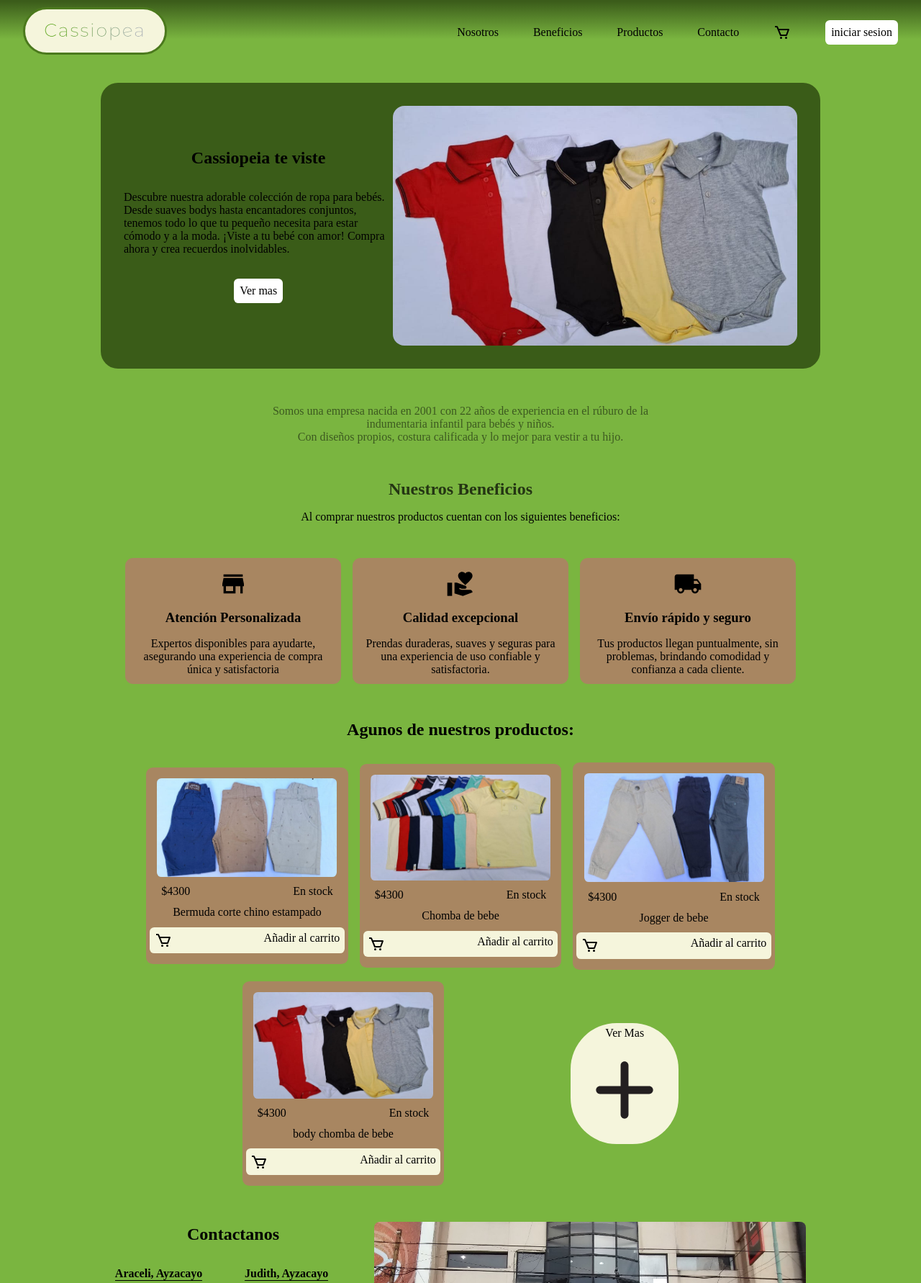
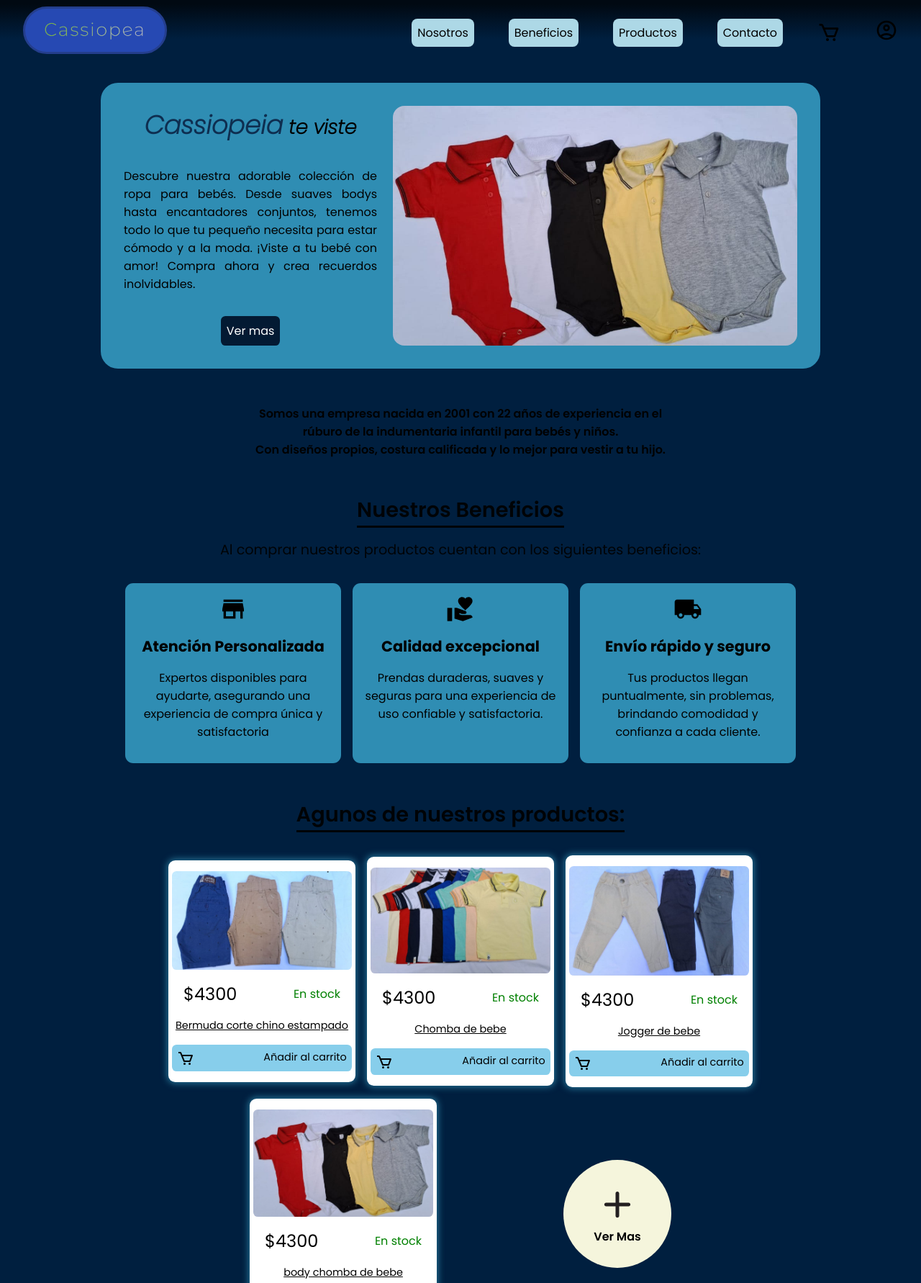
Before and after one commit to LeandroUB5/landing-integrador, a plain HTML site: page index.html in a window 1280 px wide. Shown: the top 1782 px of the page at 72% size. Drawn offline with Linux system fonts and the light colour scheme.

Commit message:
Add: paleta diseño

```diff
--- a/assets/style/style.css
+++ b/assets/style/style.css
@@ -1,3 +1,4 @@
+@import url("https://fonts.googleapis.com/css2?family=Poppins:ital,wght@0,100;0,200;0,300;0,400;0,600;0,700;0,800;1,200&display=swap");
 * {
   margin: 0;
   padding: 0;
@@ -5,6 +6,7 @@
   text-decoration: none;
   list-style-type: none;
   color: black;
+  font-family: "Poppins";
 }
 body {
   display: flex;
@@ -12,7 +14,7 @@ body {
   align-items: center;
   justify-content: center;
   gap: 30px;
-  background: rgb(122, 181, 64);
+  background: #001f3f;
 }
 
 /* <<<<<<<<<<<<<<<<<<<<<<<Header>>>>>>>>>>>>>>>>>>>> */
@@ -23,17 +25,17 @@ header {
   justify-content: space-between;
   background: linear-gradient(
     0deg,
-    rgb(122, 181, 64) 36%,
-    rgba(59, 92, 26, 1) 98%
+    rgba(0, 31, 63, 1) 36%,
+    rgba(1, 9, 18, 1) 93%
   );
   width: 100%;
   height: 85px;
 }
 .logo {
   width: 200px;
-  background-color: #f5f5dc;
+  background-color: #2649b3;
   border-radius: 100px;
-  border: solid rgb(75, 121, 29);
+  border: solid #243e8d;
 }
 .navbar {
   display: flex;
@@ -44,10 +46,20 @@ header {
   display: flex;
   gap: 3rem;
 }
-.navbar_iniciosesion {
-  background-color: white;
+.navbar_ul a {
+  background-color: #add8e6;
   padding: 0.5rem;
-  border-radius: 0.4rem;
+  border-radius: 0.5rem;
+}
+.navbar_ul a:hover {
+  color: white;
+  background-color: #010d1a;
+}
+.carro {
+  width: 2rem;
+}
+.navbar_iniciosesion img {
+  width: 2rem;
 }
 /* <<<<<<<<<<<<<<<<<<<<<<<Hero>>>>>>>>>>>>>>>>>>>> */
 main {
@@ -62,9 +74,10 @@ main {
   align-items: center;
   justify-content: center;
   max-width: 1000px;
-  background-color: rgb(58, 92, 24);
+  background-color: #2f8db3;
   padding: 2rem;
   border-radius: 1.5rem;
+  gap: 1.4rem;
 }
 .conteiner_info {
   display: flex;
@@ -73,9 +86,27 @@ main {
   gap: 2rem;
   width: 40%;
 }
+.conteiner_info_titulo {
+  font-style: italic;
+  font-size: 1.7rem;
+}
+.conteiner_info_titulo span {
+  font-size: 2.2rem;
+  color: #0e2e50;
+}
 .conteiner_hero_img {
   width: 60%;
   border-radius: 1rem;
+}
+.conteiner_info_text {
+  text-align: justify;
+  font-size: 1rem;
+}
+.btn {
+  background-color: #031a33;
+  padding: 0.5rem;
+  border-radius: 0.4rem;
+  color: white;
 }
 
 /* <<<<<<<<<<<<<<<<<<<<<<<about>>>>>>>>>>>>>>>>>>>> */
@@ -84,7 +115,7 @@ main {
   text-align: center;
 }
 .about_text {
-  opacity: 0.5;
+  font-weight: 600;
   text-align: center;
 }
 .about_span {
@@ -95,7 +126,7 @@ main {
   width: 1000px;
   display: flex;
   flex-direction: column;
-  gap: 3rem;
+  gap: 2rem;
 }
 .beneficios-info {
   display: flex;
@@ -105,14 +136,19 @@ main {
   gap: 1rem;
 }
 .beneficios_info_tittle {
-  opacity: 0.7;
+  font-weight: 600;
+  opacity: 0.9;
+  font-size: 1.8rem;
+  border-bottom: solid #000000;
+}
+.beneficios_info_text {
+  font-size: 1.2rem;
+  opacity: 0.9;
 }
 .beneficios-conteiner {
   display: flex;
   align-items: center;
   justify-content: center;
-  /*   flex-wrap: wrap;
- */
   gap: 1rem;
 }
 .beneficio {
@@ -122,14 +158,20 @@ main {
   justify-content: baseline;
   text-align: center;
   align-items: center;
-  background-color: #a88661;
-  height: 175px;
+  background-color: #2f8db3;
+  height: 250px;
   padding: 1rem;
   gap: 1rem;
   border-radius: 0.7rem;
 }
 .beneficio img {
   width: 40px;
+}
+.beneficio h3 {
+  font-size: 1.3rem;
+}
+.beneficio p {
+  font-size: 1rem;
 }
 
 /* <<<<<<<<<<<<<<<<<<<<<<<Productos>>>>>>>>>>>>>>>>>>>> */
@@ -140,6 +182,12 @@ main {
   align-items: center;
   gap: 2rem;
 }
+.products_tittle {
+  font-weight: 600;
+  opacity: 0.9;
+  font-size: 1.8rem;
+  border-bottom: solid #000000;
+}
 .products_conteiner {
   display: flex;
   max-width: 1000px;
@@ -149,14 +197,17 @@ main {
   justify-content: center;
 }
 .products {
-  max-width: 320px;
-  background-color: #a88661;
+  max-width: 280px;
+  background-color: white;
   display: flex;
   flex-direction: column;
   justify-content: space-between;
   padding: 15px 5px;
   border-radius: 0.6rem;
-  gap: 0.7rem;
+  gap: 1rem;
+  box-shadow: 0px 0px 10px 2px rgba(47, 141, 179, 0.72);
+  -webkit-box-shadow: 0px 0px 10px 2px rgba(47, 141, 179, 0.72);
+  -moz-box-shadow: 0px 0px 10px 2px rgba(47, 141, 179, 0.72);
 }
 .products_img {
   width: 250px;
@@ -167,39 +218,54 @@ main {
   display: flex;
   justify-content: space-between;
   padding: 0px 1rem;
+  align-items: center;
+}
+.products_top span {
+  font-size: 1.5rem;
+}
+.products_top p {
+  color: green;
 }
 .products_mid {
   align-self: center;
+  font-size: 0.9rem;
+  text-decoration: underline;
 }
 .products_bot {
   display: flex;
   justify-content: center;
-  gap: 8rem;
+  gap: 6rem;
   padding: 0.4rem;
-  background-color: #f5f5dc;
+  background-color: #87ceeb;
   border-radius: 0.4rem;
 }
-.products_ver_mas {
-  align-self: center;
-  margin-left: 10rem;
-  width: 150px;
-  background-color: #f5f5dc;
-  border-radius: 4rem;
+.products_bot a {
+  font-size: 0.9rem;
 }
+
 .ver_mas {
   display: flex;
-  flex-direction: column;
+  flex-direction: column-reverse;
   align-items: center;
   justify-content: center;
   padding: 5px;
+  font-weight: 600;
+  margin-left: 10rem;
+  width: 150px;
+  height: 150px;
+  background-color: #f5f5dc;
+  border-radius: 5rem;
+}
+.signo_mas {
+  width: 4rem;
 }
 /* <<<<<<<<<<<<<<<<<<<<<<<Contacto>>>>>>>>>>>>>>>>>>>> */
 #contacto {
   display: flex;
-  justify-content: center;
+  justify-content: baseline;
   align-items: center;
   width: 1000px;
-  gap: 2rem;
+  gap: 0.5rem;
 }
 .paseo_bogota {
   width: 60%;
@@ -209,7 +275,10 @@ main {
   display: flex;
   flex-direction: column;
   align-items: center;
-  gap: 2rem;
+  gap: 1rem;
+  background-color: #2f8db3;
+  padding: 0.7rem;
+  border-radius: 0.5rem;
 }
 .cards_contacto {
   display: flex;
@@ -254,8 +323,11 @@ footer h3 {
   flex-direction: column;
   align-items: center;
   justify-content: center;
-  height: 70vh;
+  height: 60vh;
   gap: 1rem;
+  background-color: #add8e6;
+  padding: 1rem;
+  border-radius: 1rem;
 }
 .form_titulo {
   font-size: 2rem;
@@ -269,3 +341,8 @@ footer h3 {
   background-color: white;
   padding: 5px;
 }
+.sin_cuenta p a {
+  font-size: 1.3rem;
+  text-decoration: underline;
+  color: #061729;
+}
--- a/index.html
+++ b/index.html
@@ -19,10 +19,10 @@
           <li><a href="#products_section">Productos</a></li>
           <li><a href="#contacto">Contacto</a></li>
         </ul>
-        <img src="./assets/img/nav/bx-cart.svg" alt="carro" />
+        <img class="carro" src="./assets/img/nav/bx-cart.svg" alt="carro" />
         <a href="./assets/page/login.html" class="navbar_iniciosesion"
-          >iniciar sesion</a
-        >
+          ><img src="./assets/img/nav/user.svg" alt="user"
+        /></a>
       </nav>
     </header>
     <main>
@@ -37,7 +37,7 @@
             necesita para estar cómodo y a la moda. ¡Viste a tu bebé con amor!
             Compra ahora y crea recuerdos inolvidables.
           </p>
-          <a href="#" class="navbar_iniciosesion">Ver mas</a>
+          <a href="#" class="btn">Ver mas</a>
         </div>
         <img
           src="./assets/img/hero/hero-body.jpeg"
@@ -105,7 +105,7 @@
               alt="bermuda_estampado"
             />
             <div class="products_top">
-              <p>$4300</p>
+              <span>$4300</span>
               <p>En stock</p>
             </div>
             <p class="products_mid">Bermuda corte chino estampado</p>
@@ -121,7 +121,7 @@
               alt="chomba_de_bb"
             />
             <div class="products_top">
-              <p>$4300</p>
+              <span>$4300</span>
               <p>En stock</p>
             </div>
             <p class="products_mid">Chomba de bebe</p>
@@ -137,7 +137,7 @@
               alt="jogger_de_bb"
             />
             <div class="products_top">
-              <p>$4300</p>
+              <span>$4300</span>
               <p>En stock</p>
             </div>
             <p class="products_mid">Jogger de bebe</p>
@@ -153,7 +153,7 @@
               alt="bermuda_corte chino"
             />
             <div class="products_top">
-              <p>$4300</p>
+              <span>$4300</span>
               <p>En stock</p>
             </div>
             <p class="products_mid">body chomba de bebe</p>
@@ -165,7 +165,10 @@
           <div class="products_ver_mas">
             <a href="#" class="ver_mas"
               >Ver Mas
-              <img src="./assets/img/productos/signo_mas.svg" alt="signo_mas"
+              <img
+                class="signo_mas"
+                src="./assets/img/productos/signo_mas.svg"
+                alt="signo_mas"
             /></a>
           </div>
         </div>
```
Also changed, not shown: assets/page/login.html (+5 -3 lines), assets/page/register.html (+5 -3 lines), assets/img/nav/user.svg (added).
